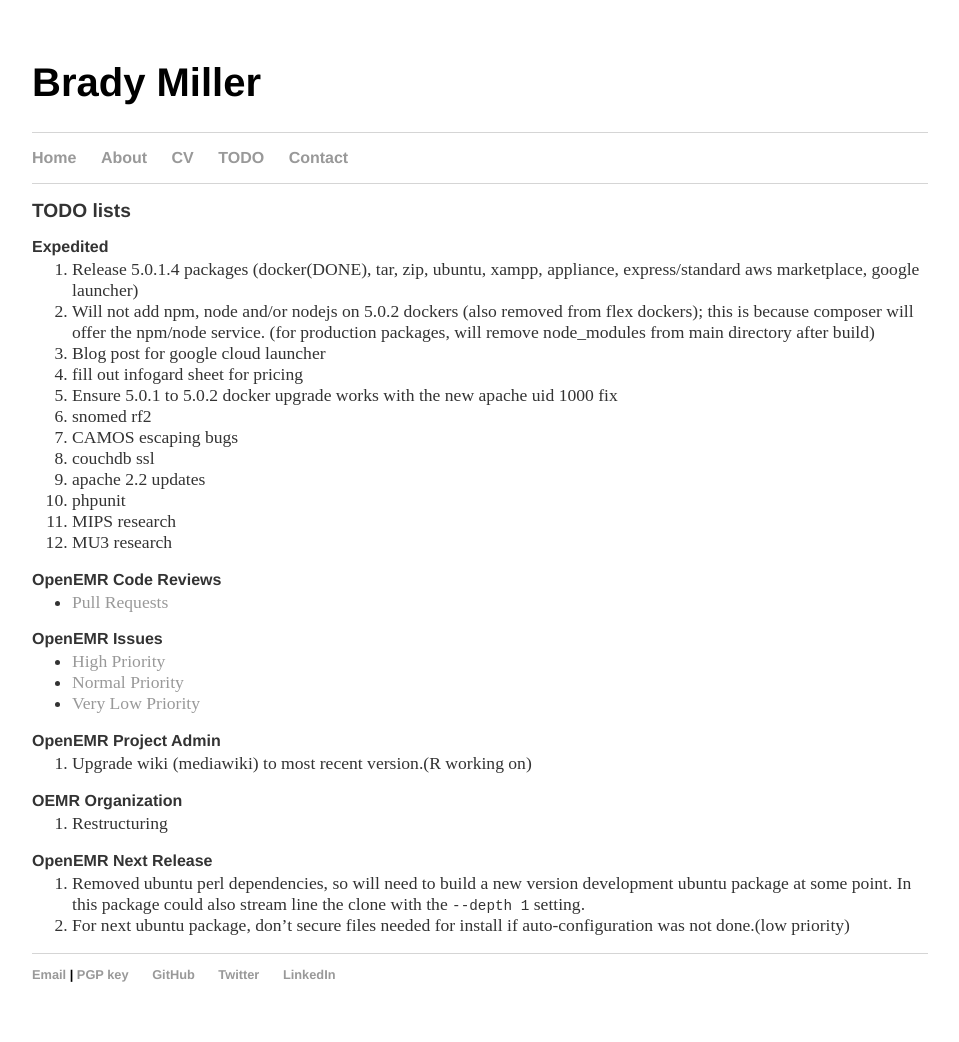
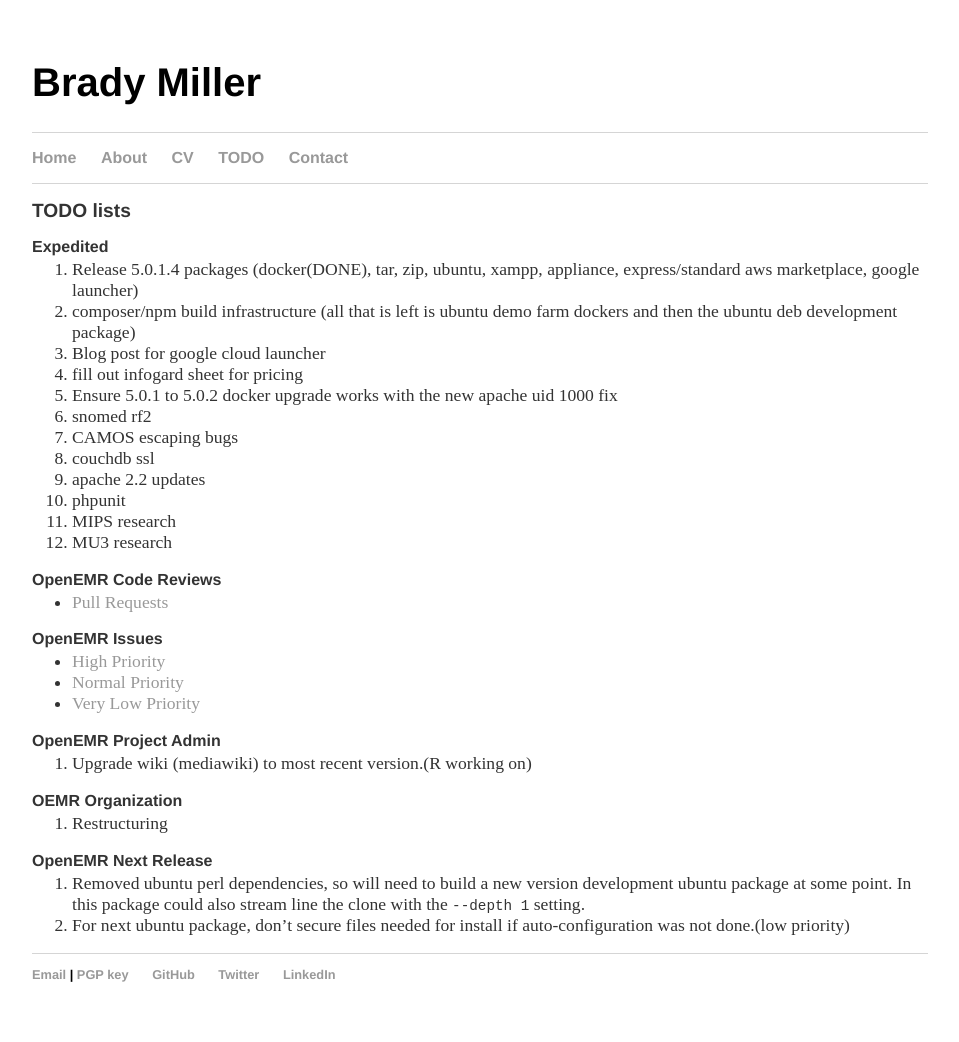
Before and after one commit to bradymiller/bradymiller.github.io, a Jekyll site: the page built from todo/index.md, in a window 1280 px wide. Shown: the whole page, without its empty margins (160-1119 px from the left). Built offline with Jekyll 4.4.1, drawn with Linux system fonts in a browser that asks for light colours; our own code applies the rules of GitHub Pages for plain Markdown files.

Commit message:
Update index.md

```diff
--- a/todo/index.md
+++ b/todo/index.md
@@ -5,7 +5,7 @@
 
 ### Expedited
 1. Release 5.0.1.4 packages (docker(DONE), tar, zip, ubuntu, xampp, appliance, express/standard aws marketplace, google launcher)
-1. Will not add npm, node and/or nodejs on 5.0.2 dockers (also removed from flex dockers); this is because composer will offer the npm/node service. (for production packages, will remove node_modules from main directory after build)
+1. composer/npm build infrastructure (all that is left is ubuntu demo farm dockers and then the ubuntu deb development package)
 1. Blog post for google cloud launcher
 1. fill out infogard sheet for pricing
 1. Ensure 5.0.1 to 5.0.2 docker upgrade works with the new apache uid 1000 fix
```
